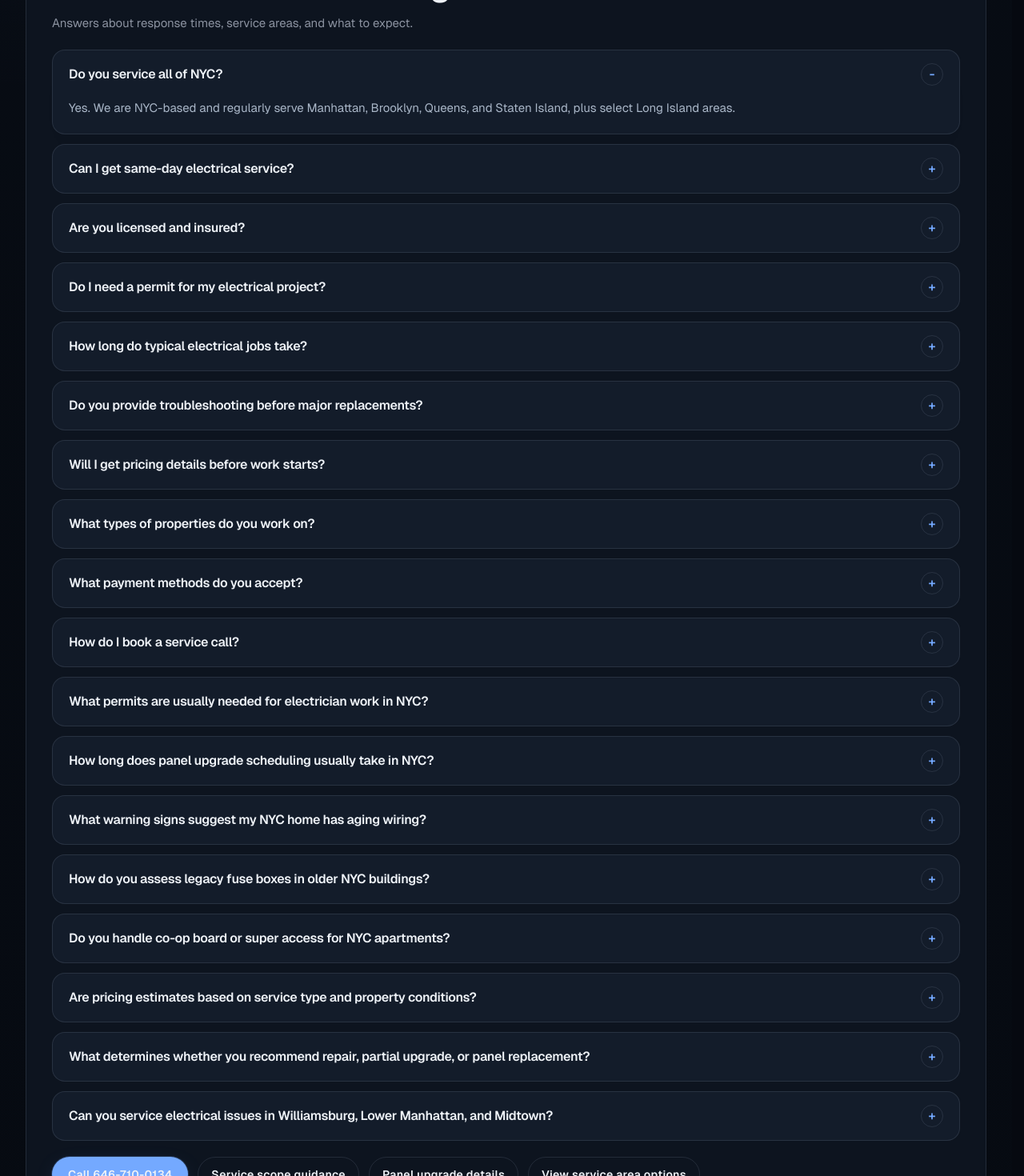
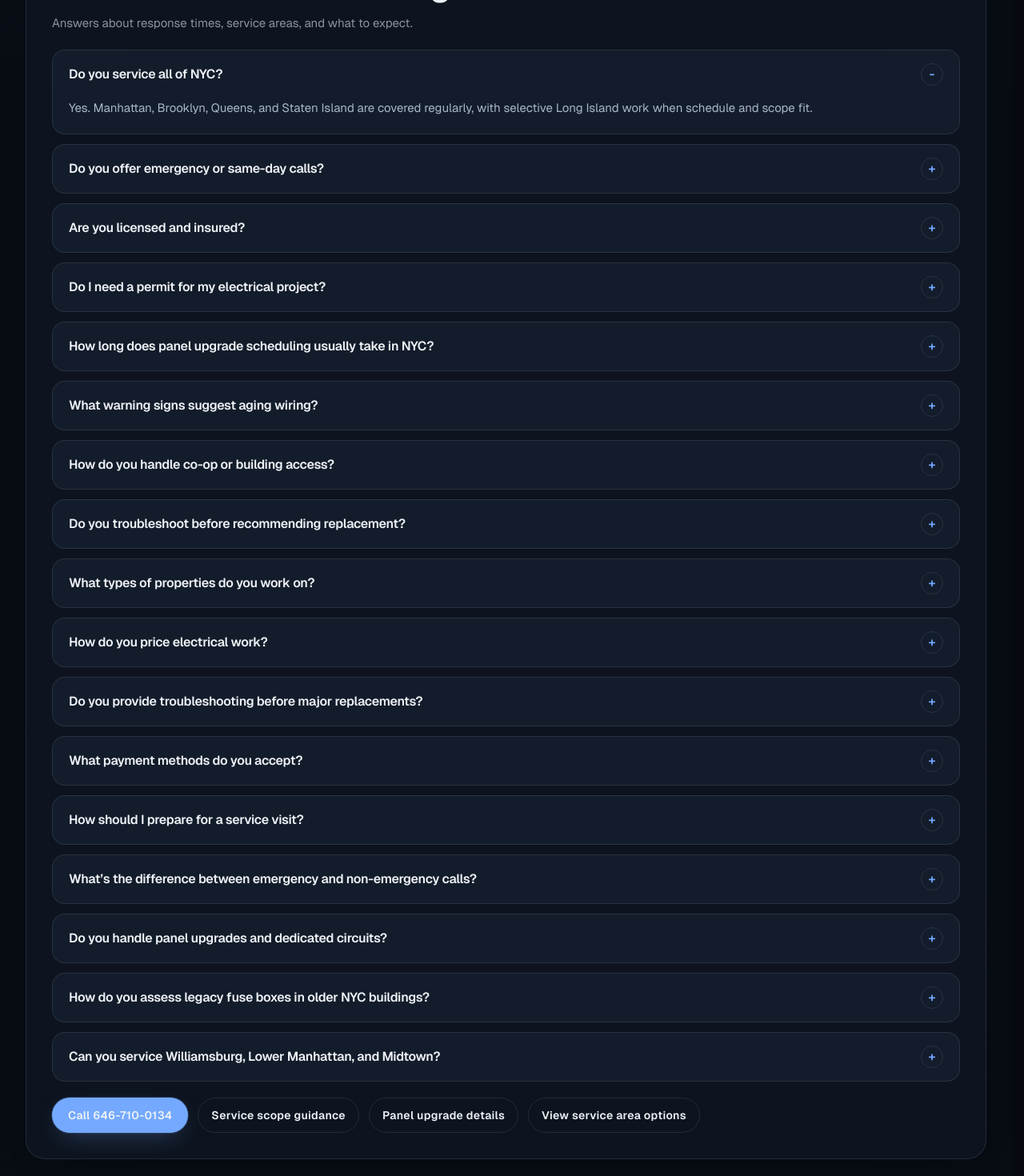
Before and after one commit to Eli45-23/45-eye-see, a Next.js app: page /contact in a window 1280 px wide. Shown: the part 1640-3110 px from the top of the page at 80% size. Built offline with nearby package versions, Linux system fonts and the light colour scheme; no server answers.

Commit message:
feat(content): improve faq quality and local search coverage

```diff
--- a/src/content/faqs.ts
+++ b/src/content/faqs.ts
@@ -9,97 +9,88 @@ export const faqs: readonly FaqItem[] = [
   {
     question: "Do you service all of NYC?",
     answer:
-      "Yes. We are NYC-based and regularly serve Manhattan, Brooklyn, Queens, and Staten Island, plus select Long Island areas.",
+      "Yes. Manhattan, Brooklyn, Queens, and Staten Island are covered regularly, with selective Long Island work when schedule and scope fit.",
   },
   {
-    question: "Can I get same-day electrical service?",
+    question: "Do you offer emergency or same-day calls?",
     answer:
-      "Same-day appointments are available based on schedule and job urgency. Call early at " +
+      "When scheduling allows, we take same-day or after-hours calls for outages, tripping breakers, or safety concerns. Call " +
       business.phone +
-      " so we can confirm availability and dispatch timing.",
+      " to check the next available window.",
   },
   {
     question: "Are you licensed and insured?",
     answer:
-      "Yes. 45 EYE Electrical Solutions LLC is licensed and insured, and all work is completed with safety and compliance in mind.",
+      "Yes. 45 EYE Electrical Solutions LLC is licensed and insured. Work is completed with code awareness, clear documentation, and clean finish standards.",
   },
   {
     question: "Do I need a permit for my electrical project?",
     answer:
-      "Permit requirements depend on the scope of work and local regulations. We explain when permits are needed and help you understand the right path before work begins.",
+      "Permits depend on scope. Panel upgrades, new circuits, and service changes often need permit review, while targeted troubleshooting or device swaps may not. We confirm requirements up front and handle the process when permits are needed.",
   },
   {
-    question: "How long do typical electrical jobs take?",
+    question: "How long does panel upgrade scheduling usually take in NYC?",
     answer:
-      "Simple repairs can often be completed in a single visit, while larger upgrades may require more time. After diagnosing the issue, we provide a clear timeline and next steps.",
+      "Panel and service upgrades often require permit review, material staging, and building coordination. Diagnostics are quick; full upgrades can take days to a few weeks depending on approvals and access windows.",
+  },
+  {
+    question: "What warning signs suggest aging wiring?",
+    answer:
+      "Repeated breaker trips, warm or buzzing devices, flicker under normal load, or visible fuse equipment are common signs. If you notice these, schedule a diagnostic visit before planning renovations or heavy appliance use.",
+  },
+  {
+    question: "How do you handle co-op or building access?",
+    answer:
+      "We coordinate with supers, boards, and management for elevator use, shutdown windows, and insurance or permit documents. Quiet-hour and protection rules are followed so common areas stay clean and compliant.",
+  },
+  {
+    question: "Do you troubleshoot before recommending replacement?",
+    answer:
+      "Yes. Diagnosis comes first. Many outages or nuisance trips can be resolved with targeted repairs or load balancing instead of full replacement. When larger work is justified, we explain why and outline options.",
+  },
+  {
+    question: "What types of properties do you work on?",
+    answer:
+      "Apartments, co-ops, condos, brownstones, townhouses, detached homes, retail storefronts, small offices, and light commercial spaces. We also support turnovers and renovation teams.",
+  },
+  {
+    question: "How do you price electrical work?",
+    answer:
+      "Pricing depends on scope, urgency, building rules, permit needs, and existing wiring condition. You get a clear estimate and approval step before we begin any additional work.",
   },
   {
     question: "Do you provide troubleshooting before major replacements?",
     answer:
-      "Yes. We prioritize diagnosis first so you can make informed decisions. In many cases, targeted repairs can solve the issue without unnecessary replacement work.",
-  },
-  {
-    question: "Will I get pricing details before work starts?",
-    answer:
-      "Yes. We provide clear scope and pricing expectations before starting approved work, so there are no surprises. We do not proceed with added work without your approval.",
-  },
-  {
-    question: "What types of properties do you work on?",
-    answer:
-      "We service apartments, houses, condos, retail storefronts, and offices. We also support property managers and landlords handling turnovers or renovations.",
+      "Yes. We prioritize diagnosis so you can decide between a focused repair, partial upgrade, or panel change. That keeps projects practical and avoids unnecessary demolition.",
   },
   {
     question: "What payment methods do you accept?",
     answer:
-      "All payment types are accepted. If you have a specific payment question, call ahead and we will confirm details before scheduling.",
+      "Card, Zelle, and cash are accepted. If your building or company requires a specific method, let us know when booking.",
   },
   {
-    question: "How do I book a service call?",
+    question: "How should I prepare for a service visit?",
     answer:
-      "Call " +
-      business.phone +
-      " or email " +
-      business.email +
-      ". Sharing your neighborhood, issue details, and urgency helps us schedule the right service window.",
+      "Share the issue, building type, neighborhood, and access constraints when booking. Clear the immediate work area and secure pets. For panel work, note any shutdown restrictions so we can plan the right sequence.",
   },
   {
-    question: "What permits are usually needed for electrician work in NYC?",
+    question: "What’s the difference between emergency and non-emergency calls?",
     answer:
-      "Permit requirements vary by borough and scope. Minor troubleshooting work may be handled as maintenance in some cases, while panel upgrades, new circuits, and major rewiring often require permit review through city process. We confirm permit expectations early and help keep scope and documentation aligned before major changes begin.",
+      "Emergency calls cover safety or loss of power situations and are scheduled first when possible. Non-emergency work like upgrades, outlet additions, or lighting plans is scheduled to optimize building access and material staging.",
   },
   {
-    question: "How long does panel upgrade scheduling usually take in NYC?",
+    question: "Do you handle panel upgrades and dedicated circuits?",
     answer:
-      "Timeline depends on permit requirements, parts availability, building coordination, and weather or access constraints. Simple diagnostics can often be done quickly, while bigger upgrades may need longer lead time for inspections, material staging, and access approvals.",
-  },
-  {
-    question: "What warning signs suggest my NYC home has aging wiring?",
-    answer:
-      "Frequent breaker trips, warm receptacles, intermittent flicker, buzzing switches, or unexplained outages can indicate worn wiring paths. If you also notice old-looking fuse systems, damaged insulation, or recurrent device failures, a diagnostic electrician visit is the right next step.",
+      "Yes. We add dedicated circuits for HVAC, laundry, kitchens, offices, and EV chargers, and plan panel or service upgrades when capacity, safety, or inspection results require it.",
   },
   {
     question: "How do you assess legacy fuse boxes in older NYC buildings?",
     answer:
-      "Legacy fuse systems are reviewed for safety and capacity first. In many cases, replacement planning includes load mapping, service disconnect safety checks, and staged recommendations so owners understand whether repair, fuse-to-breaker conversion, or panel-level upgrades are most appropriate.",
+      "We review load, conductor condition, and disconnect safety. Recommendations may be a targeted repair, fuse-to-breaker conversion, or panel/service upgrade depending on risk and future load.",
   },
   {
-    question: "Do you handle co-op board or super access for NYC apartments?",
+    question: "Can you service Williamsburg, Lower Manhattan, and Midtown?",
     answer:
-      "Yes. For co-ops and managed properties, we work around access rules, board requirements, and schedule windows so electrical work stays organized and compliant. We provide practical status updates as each phase is completed.",
-  },
-  {
-    question: "Are pricing estimates based on service type and property conditions?",
-    answer:
-      "Yes, pricing is driven by actual scope, urgency, and building conditions such as age of wiring, access restrictions, and required testing. We provide a clear scope and estimate framework before additional work, and we do not proceed with major upgrades without approval.",
-  },
-  {
-    question: "What determines whether you recommend repair, partial upgrade, or panel replacement?",
-    answer:
-      "The decision is based on load condition, safety risk, equipment age, and expected service pattern. We compare options transparently so you can choose practical fixes where appropriate or plan larger updates when they improve reliability and long-term safety.",
-  },
-  {
-    question: "Can you service electrical issues in Williamsburg, Lower Manhattan, and Midtown?",
-    answer:
-      "Yes. We regularly support Williamsburg, Lower Manhattan, and Midtown Manhattan neighborhoods as part of our core NYC service footprint. We also support related requests in Brooklyn, Queens, Staten Island, and select Long Island areas.",
+      "Yes. Those neighborhoods are part of our core routes, along with broader Manhattan, Brooklyn, Queens, Staten Island, and selective Long Island coverage.",
   },
 ];
```
